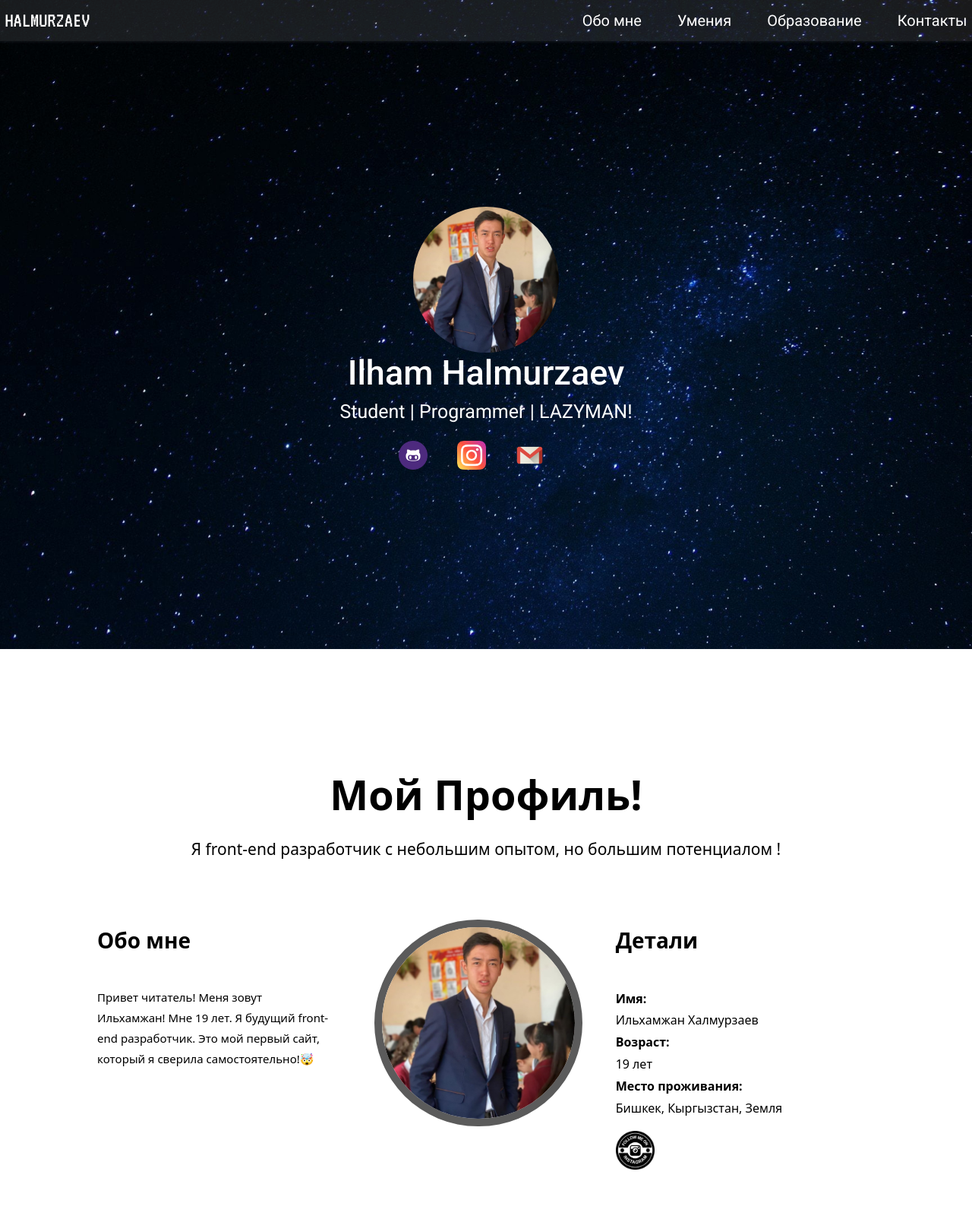
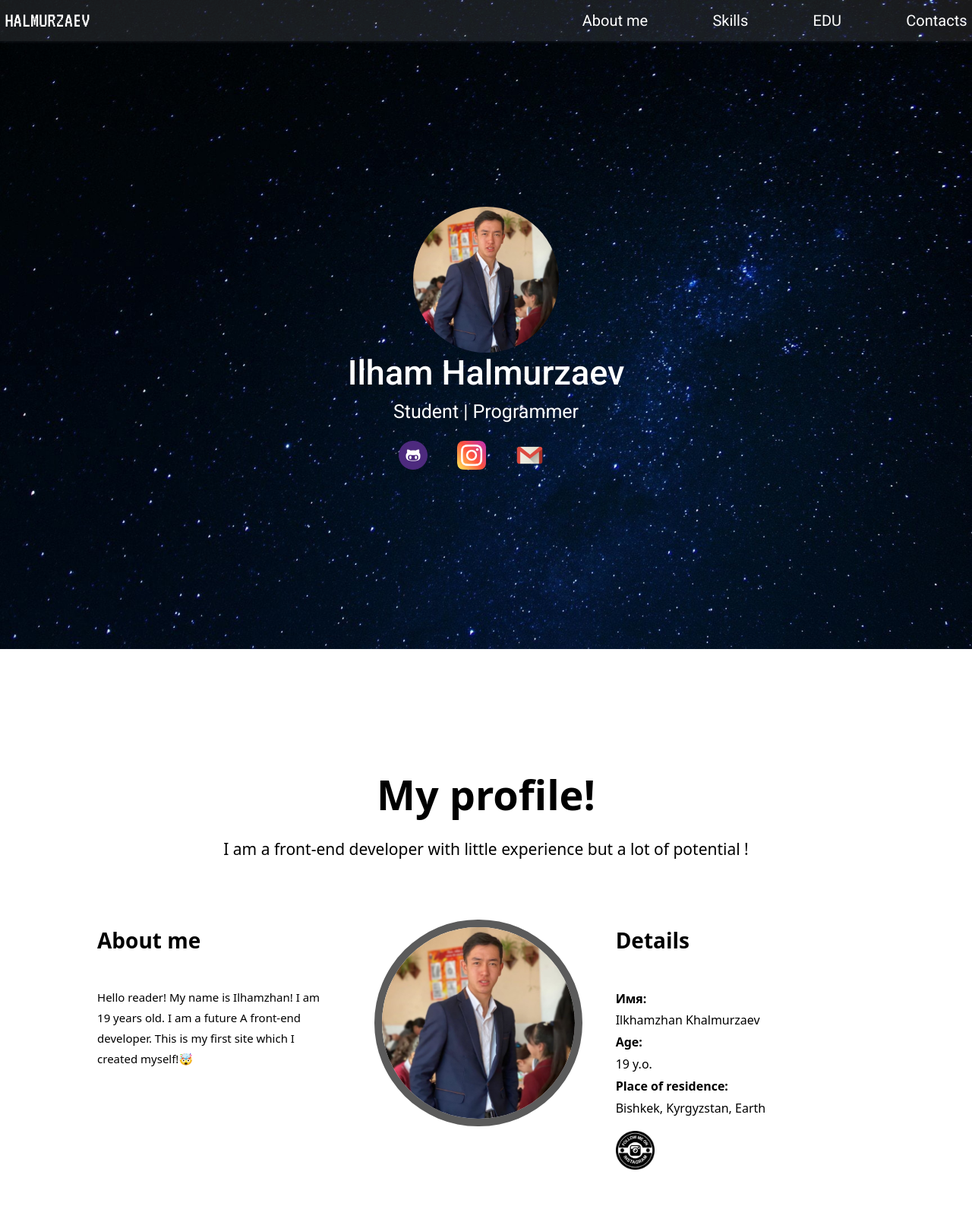
Before and after one commit to halmurzaevvv/resume, a plain HTML site: page index.html in a window 1280 px wide. Shown: the top 1600 px of the page at 76% size. Drawn offline with Linux system fonts and the light colour scheme.

Commit message:
WellDone

```diff
--- a/index.html
+++ b/index.html
@@ -22,10 +22,10 @@
       <div class="navbar">
         <a href="#top" class="navbar__logo">HALMURZAEV</a>
         <div class="navbar__list">
-          <a href="#profile">Обо мне</a>
-          <a href="#skills">Умения</a>
-          <a href="#timeline">Образование</a>
-          <a href="#contacts">Контакты</a>
+          <a href="#profile">About me</a>
+          <a href="#skills">Skills</a>
+          <a href="#timeline">EDU</a>
+          <a href="#contacts">Contacts</a>
         </div>
 
         <div class="container nav-container">
@@ -37,10 +37,10 @@
           </div>
 
           <div class="menu-items">
-            <a href="#profile">Обо мне</a>
-            <a href="#skills">Умения</a>
-            <a href="#timeline">Образование</a>
-            <a href="#contacts">Контакты</a>
+            <a href="#profile">About me</a>
+            <a href="#skills">Skills</a>
+            <a href="#timeline">EDU</a>
+            <a href="#contacts">Contacts</a>
           </div>
         </div>
       </div>
@@ -51,7 +51,7 @@
         <div class="header__title">
           <img class="header__title_img" src="./assets/title_img.jpg" alt="" />
           <div class="header__title_name">Ilham Halmurzaev</div>
-          <div class="header__title_desc">Student | Programmer | LAZYMAN!</div>
+          <div class="header__title_desc">Student | Programmer</div>
           <div class="header__title_icons">
             <a href="https://github.com/halmurzaevvv">
               <img class="title_icons" src="./assets/github.png" alt=""
@@ -71,40 +71,41 @@
       <!-- profile start>>>>>>>>>>>>>>>>>>>>>>>>>>>>>>>>>>>>>>>>>>>>>>>>>>>>>>>>>>>> -->
       <div id="profile" class="profile">
         <div class="profile__block_title">
-          <h2 class="block_title_name">Мой Профиль!</h2>
+          <h2 class="block_title_name">My profile!</h2>
           <p class="block_title_desk">
-            Я front-end разработчик с небольшим опытом, но большим потенциалом !
+            I am a front-end developer with little experience but a lot of
+            potential !
           </p>
         </div>
         <hr />
         <div class="profile__block">
           <div class="profile__block_left">
-            <h3 class="profile__block_about-me">Обо мне</h3>
+            <h3 class="profile__block_about-me">About me</h3>
             <p class="block_about-me-desk">
-              Привет читатель! Меня зовут Ильхамжан! Мне 19 лет. Я будущий
-              front-end разработчик. Это мой первый сайт, который я сверила
-              самостоятельно!🤯
+              Hello reader! My name is Ilhamzhan! I am 19 years old. I am a
+              future A front-end developer. This is my first site which I
+              created myself!🤯
             </p>
           </div>
           <div class="profile__block_center">
             <img src="./assets/title_img.jpg" alt="" class="profile_photo" />
           </div>
           <div class="profile__block_right">
-            <h3 class="profile__block_details">Детали</h3>
+            <h3 class="profile__block_details">Details</h3>
             <p class="profile__block_details_desc">
               <strong>Имя: </strong>
               <br />
-              Ильхамжан Халмурзаев
+              Ilkhamzhan Khalmurzaev
 
               <br />
-              <strong>Возраст:</strong>
+              <strong>Age:</strong>
               <br />
-              19 лет
+              19 y.o.
 
               <br />
-              <strong>Место проживания:</strong>
+              <strong>Place of residence:</strong>
               <br />
-              Бишкек, Кыргызстан, Земля
+              Bishkek, Kyrgyzstan, Earth
             </p>
             <a href="https://instagram.com/halmurzaevvv?igshid=YmMyMTA2M2Y=">
               <img
@@ -121,7 +122,7 @@
       <div id="skills" class="skills-bars">
         <div class="skills">
           <div class="skills-bar">
-            <h2 class="skills-title">Умения</h2>
+            <h2 class="skills-title">Skills</h2>
 
             <div class="bar">
               <div class="info">
@@ -164,7 +165,7 @@
 
       <!-- edu start>>>>>>>>>>>>>>>>>>>>>>>>>>>>>>>>>>>>>>>>>>>>>>>>>>>>>>>>>>>> -->
 
-      <h4 id="timeline" class="timeline_title">Образование</h4>
+      <h4 id="timeline" class="timeline_title">EDU</h4>
       <ul class="timeline">
         <!-- Item 1 -->
         <li>
@@ -172,10 +173,10 @@
             <div class="flag-wrapper">
               <span class="flag">RAWWWWWWRRR 🐢🦂</span>
               <span class="time-wrapper"
-                ><span class="time">65млн лет до н.э</span></span
+                ><span class="time">65 B.C.</span></span
               >
             </div>
-            <div class="desc">Динозавры бродили по Земле</div>
+            <div class="desc">Dinosaurs roamed the Earth</div>
           </div>
         </li>
 
@@ -189,7 +190,7 @@
               >
             </div>
             <div class="desc">
-              Ивановская школа-гимназия №1 им. Ч. Айтматова
+              Ivanovka School-Gymnasium №1 named after Aitmatov Ch.
             </div>
           </div>
         </li>
@@ -198,13 +199,13 @@
         <li>
           <div class="direction-r">
             <div class="flag-wrapper">
-              <span class="flag">Студент КНУ</span>
+              <span class="flag">Student of KNU</span>
               <span class="time-wrapper"
                 ><span class="time">2020 - 2022</span></span
               >
             </div>
             <div class="desc">
-              Кыргызский Национальный Университет им. Ч. Айтматова
+              Kyrgyz National University named after Aitmatov Ch.
             </div>
           </div>
         </li>
@@ -212,12 +213,12 @@
         <li>
           <div class="direction-l">
             <div class="flag-wrapper">
-              <span class="flag">Студент Makers</span>
+              <span class="flag">Student Makers</span>
               <span class="time-wrapper"
                 ><span class="time">2022 - 20XX </span></span
               >
             </div>
-            <div class="desc">Студент JS vol. 13 evening</div>
+            <div class="desc">Student JS vol. 13 evening</div>
           </div>
         </li>
       </ul>
```
